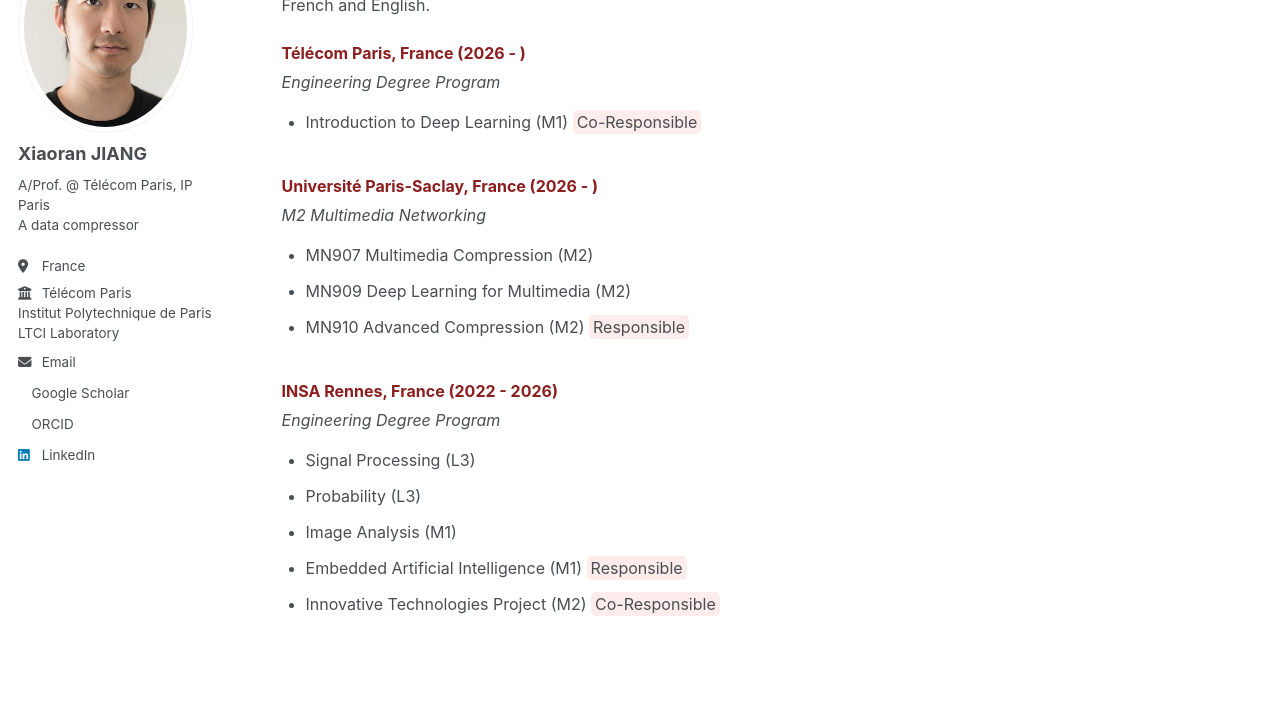
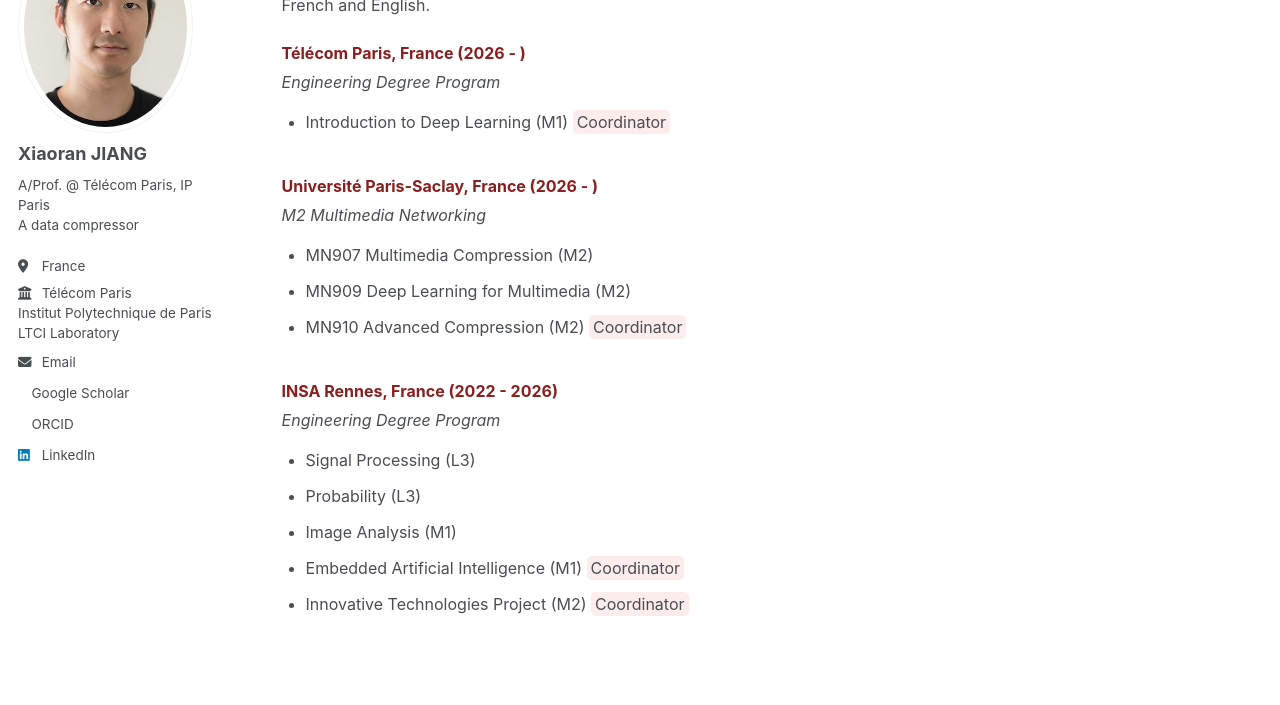
Before and after one commit to xiaoranjiang/xiaoranjiang.github.io, a Jekyll site: the page built from _pages/teaching.md, in a window 1280 px wide and 1006 px high. Shown: the part 180-885 px from the top of the window. Built offline with Jekyll 4.4.1, drawn with Linux system fonts in a browser that asks for light colours; a style sheet for code colours, icons or effects is not loaded.

Commit message:
Update teaching.md

```diff
--- a/_pages/teaching.md
+++ b/_pages/teaching.md
@@ -10,7 +10,7 @@ My teaching focuses primarily on multimedia signal processing and deep learning.
 <p style="line-height: 1.1; margin-bottom: 1px;"><i>Engineering Degree Program</i></p>
 - Introduction to Deep Learning (M1)
 <span style="background-color: #FDECEC; padding: 2px 4px; border-radius: 5px;">
-  Co-Responsible
+  Coordinator
 </span>
 <p style="margin-bottom: 40px;"></p>
 
@@ -20,7 +20,7 @@ My teaching focuses primarily on multimedia signal processing and deep learning.
 - MN909 Deep Learning for Multimedia (M2)
 - MN910 Advanced Compression (M2)
 <span style="background-color: #FDECEC; padding: 2px 4px; border-radius: 5px;">
-  Responsible
+  Coordinator
 </span>
 <p style="margin-bottom: 40px;"></p>
 
@@ -31,9 +31,9 @@ My teaching focuses primarily on multimedia signal processing and deep learning.
 - Image Analysis (M1)
 - Embedded Artificial Intelligence (M1)
 <span style="background-color: #FDECEC; padding: 2px 4px; border-radius: 5px;">
-  Responsible
+  Coordinator
 </span>
 - Innovative Technologies Project (M2)
 <span style="background-color: #FDECEC; padding: 2px 4px; border-radius: 5px;">
-  Co-Responsible
+  Coordinator
 </span>
```
